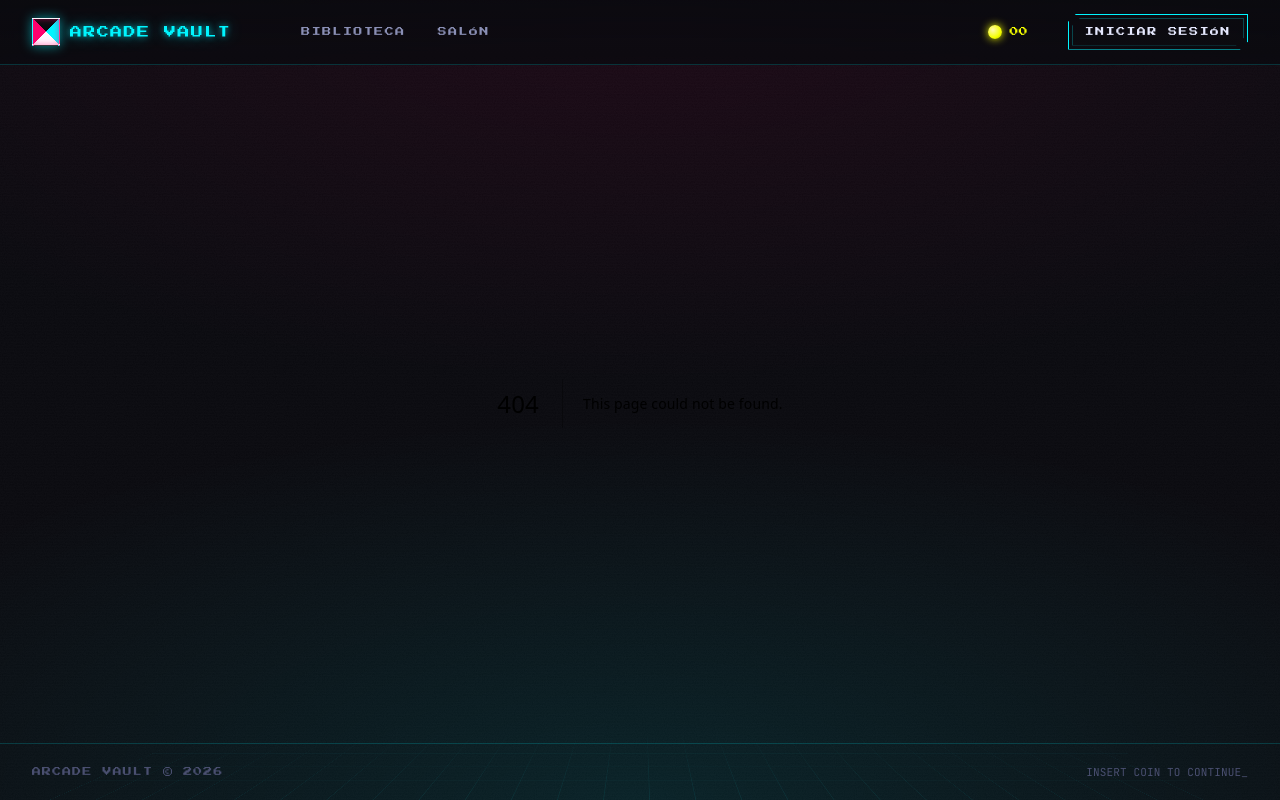
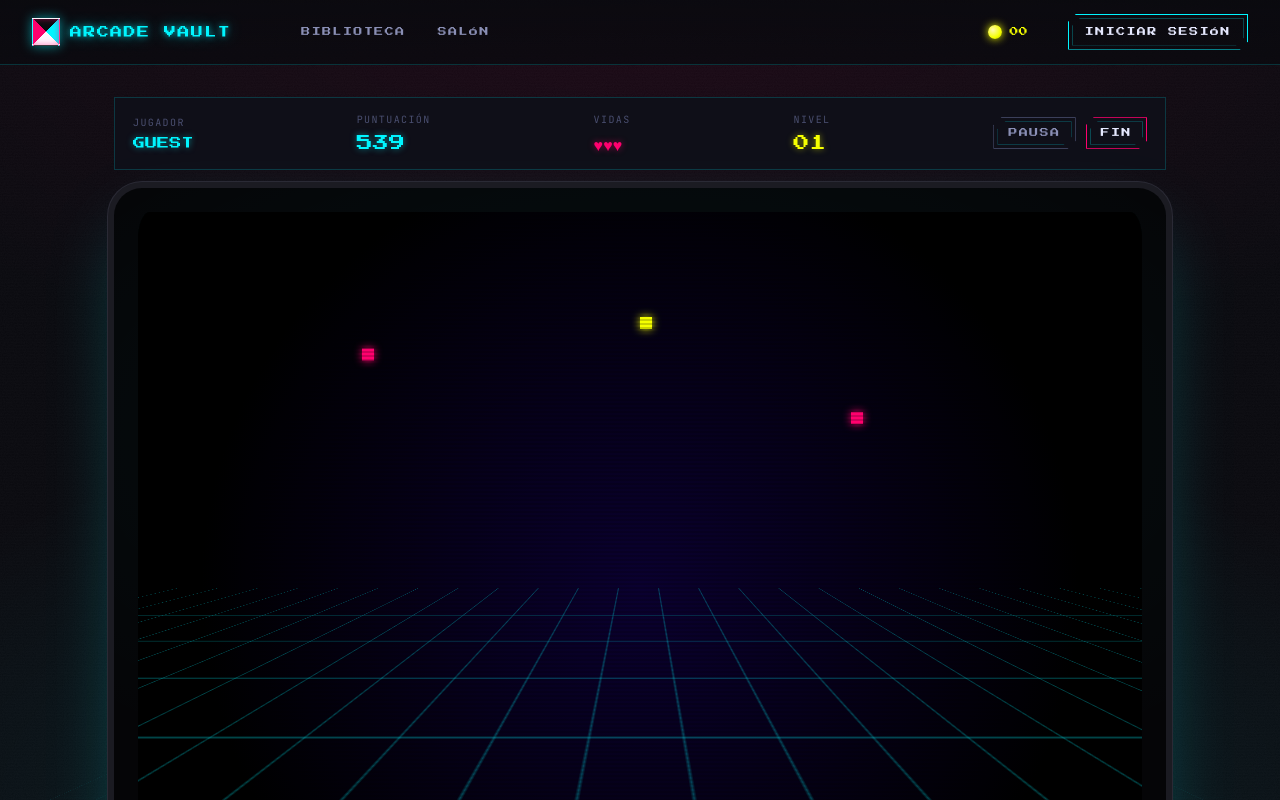
Before and after one commit to christiandionisio/arcade-vault, a Next.js app: page /games/brickblast/play in a window 1280 px wide. Before the commit this address had no page. Shown: the top 800 px of the page. Built offline with nearby package versions, Linux system fonts and the light colour scheme.

Commit message:
feat: add PlayPage component for game interaction and scoring

```diff
--- /dev/null
+++ b/app/games/[id]/play/page.tsx
@@ -0,0 +1,178 @@
+"use client";
+
+import { use, useEffect, useRef, useState } from "react";
+import { useRouter } from "next/navigation";
+import { GAMES } from "@/app/data/games";
+import { useUser } from "@/components/UserProvider";
+
+export default function PlayPage({ params }: { params: Promise<{ id: string }> }) {
+  const { id } = use(params);
+  const game = GAMES.find((g) => g.id === id);
+  const { user } = useUser();
+  const router = useRouter();
+
+  const [score, setScore] = useState(0);
+  const [lives, setLives] = useState(3);
+  const [level, setLevel] = useState(1);
+  const [paused, setPaused] = useState(false);
+  const [showModal, setShowModal] = useState(false);
+  const [playerName, setPlayerName] = useState(user?.name ?? "");
+  const [saved, setSaved] = useState(false);
+
+  const intervalRef = useRef<ReturnType<typeof setInterval> | null>(null);
+
+  useEffect(() => {
+    if (paused || showModal) return;
+    intervalRef.current = setInterval(() => {
+      setScore((s) => {
+        const next = s + Math.floor(Math.random() * 120 + 30);
+        if (next > level * 5000) setLevel((l) => l + 1);
+        return next;
+      });
+    }, 800);
+    return () => {
+      if (intervalRef.current) clearInterval(intervalRef.current);
+    };
+  }, [paused, showModal, level]);
+
+  function handleEnd() {
+    if (intervalRef.current) clearInterval(intervalRef.current);
+    setShowModal(true);
+  }
+
+  function handleSave() {
+    const entry = {
+      game: id,
+      name: playerName || "ANON",
+      score,
+      date: new Date().toISOString().slice(0, 10),
+    };
+    try {
+      const raw = localStorage.getItem("av_scores");
+      const arr = raw ? JSON.parse(raw) : [];
+      arr.unshift(entry);
+      localStorage.setItem("av_scores", JSON.stringify(arr.slice(0, 100)));
+    } catch {}
+    setSaved(true);
+  }
+
+  if (!game) return <main className="av-main" style={{ padding: "48px 32px", textAlign: "center" }}>
+    <p className="pixel neon-magenta" style={{ fontSize: "12px" }}>JUEGO NO ENCONTRADO</p>
+  </main>;
+
+  return (
+    <main className="av-main fade-in">
+      <div className="av-player">
+        {/* HUD */}
+        <div className="player-hud">
+          <div className="hud-stat">
+            <span className="l">JUGADOR</span>
+            <span className="v" style={{ fontSize: "12px" }}>{user?.name ?? "GUEST"}</span>
+          </div>
+          <div className="hud-stat">
+            <span className="l">PUNTUACIÓN</span>
+            <span className="v">{score.toLocaleString()}</span>
+          </div>
+          <div className="hud-stat lives">
+            <span className="l">VIDAS</span>
+            <span className="v">{"♥".repeat(lives)}</span>
+          </div>
+          <div className="hud-stat level">
+            <span className="l">NIVEL</span>
+            <span className="v">{String(level).padStart(2, "0")}</span>
+          </div>
+          <div className="hud-actions">
+            <button
+              className="btn ghost"
+              style={{ padding: "8px 14px", fontSize: "9px" }}
+              onClick={() => setPaused((p) => !p)}
+            >
+              {paused ? "REANUDAR" : "PAUSA"}
+            </button>
+            <button
+              className="btn magenta"
+              style={{ padding: "8px 14px", fontSize: "9px" }}
+              onClick={handleEnd}
+            >
+              FIN
+            </button>
+          </div>
+        </div>
+
+        {/* CRT screen */}
+        <div className="crt">
+          <div className="crt-screen">
+            {paused ? (
+              <div className="crt-content" style={{ flexDirection: "column", gap: "20px" }}>
+                <p className="pixel neon-yellow flicker" style={{ fontSize: "14px", letterSpacing: "0.2em" }}>EN PAUSA</p>
+                <button
+                  className="btn yellow"
+                  onClick={() => setPaused(false)}
+                >
+                  ▶ REANUDAR
+                </button>
+              </div>
+            ) : (
+              <div className="game-arena">
+                <div className="grid-floor" />
+                <div className="player-ship" />
+                <div className="enemy e1" />
+                <div className="enemy e2" />
+                <div className="enemy e3" />
+              </div>
+            )}
+          </div>
+          <div className="crt-bottom">
+            <span className="led">{game.title}</span>
+            <span>NIVEL {String(level).padStart(2, "0")}</span>
+            <span>60 FPS</span>
+          </div>
+        </div>
+      </div>
+
+      {/* Game over modal */}
+      {showModal && (
+        <div className="modal-bd">
+          <div className="modal slide-in">
+            <h2>GAME OVER</h2>
+            <div className="final-label">PUNTUACIÓN FINAL</div>
+            <div className="final">{score.toLocaleString()}</div>
+            {!saved ? (
+              <>
+                <div className="input-row">
+                  <input
+                    type="text"
+                    placeholder="TU NOMBRE..."
+                    maxLength={12}
+                    value={playerName}
+                    onChange={(e) => setPlayerName(e.target.value.toUpperCase())}
+                  />
+                </div>
+                <div className="actions">
+                  <button className="btn yellow" onClick={handleSave}>
+                    GUARDAR PUNTUACIÓN
+                  </button>
+                  <button className="btn ghost" onClick={() => router.push(`/games/${id}`)}>
+                    SALIR
+                  </button>
+                </div>
+              </>
+            ) : (
+              <>
+                <span className="toast-saved">▸ PUNTUACIÓN GUARDADA_</span>
+                <div className="actions" style={{ marginTop: "24px" }}>
+                  <button className="btn" onClick={() => { setScore(0); setLevel(1); setLives(3); setSaved(false); setShowModal(false); }}>
+                    JUGAR DE NUEVO
+                  </button>
+                  <button className="btn ghost" onClick={() => router.push("/hall")}>
+                    VER SALÓN
+                  </button>
+                </div>
+              </>
+            )}
+          </div>
+        </div>
+      )}
+    </main>
+  );
+}
```
